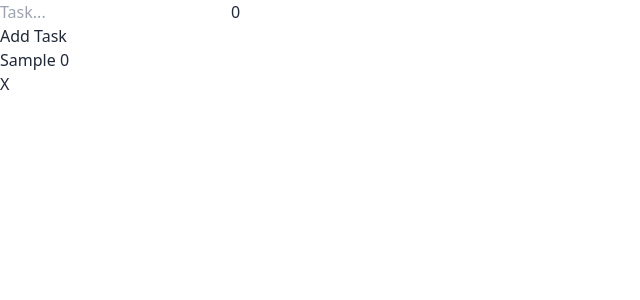
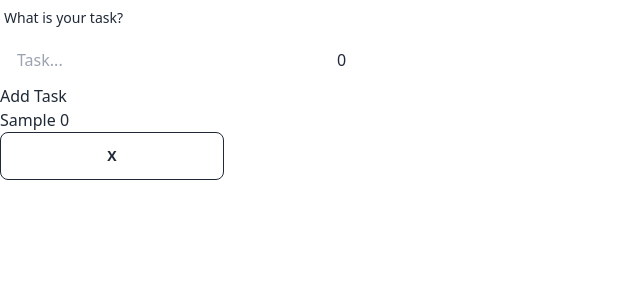
Before and after one commit to ZHANGJialiHappy/event-list-in-typescript, a React (Create React App) app: page / in a window 1280 px wide. Both pictures are taken after typing "Sample" into the empty fields and a click on the button "Add Task". Shown: the top 300 px of the page, without its empty margins (0-640 px from the left). Built offline with nearby package versions, Linux system fonts and the light colour scheme.

Commit message:
feat: add tailwind & DaisyUI

```diff
--- a/src/App.tsx
+++ b/src/App.tsx
@@ -39,8 +39,11 @@ const deleteTask = (id: number): void => {
     <div className="App">
       <div>
         <div>
-        <input type="text" placeholder="Task..." name="Task" onChange={handleChange} value={task}/>
-        <input type="number" placeholder="Deadline (in Days)..." name="Deadline" onChange={handleChange} value={deadline}/>
+        <label className="label">
+        <span className="label-text">What is your task?</span>
+        </label>
+        <input type="text" placeholder="Task..." name="Task" className="input w-full max-w-xs" onChange={handleChange} value={task}/>
+        <input type="number" placeholder="Deadline (in Days)..." name="Deadline" className="input w-full max-w-xs" onChange={handleChange} value={deadline}/>
         </div>
         <button onClick={addTask}>Add Task</button>
       </div>
--- a/src/Components/TodoTask.tsx
+++ b/src/Components/TodoTask.tsx
@@ -9,12 +9,12 @@ interface Props{
 
 export const TodoTask = ({task, deleteTask}: Props) => {
   return (
-    <div>
+    <div className="menu bg-base-100 w-56">
       <div>
         <span>{task.taskName} </span>
         <span>{task.deadline}</span>
       </div>
-        <button onClick={()=>deleteTask(task.id)}>X</button>
+        <button className="btn btn-outline" onClick={()=>deleteTask(task.id)}>X</button>
     </div>
   )
 }
--- a/tailwind.config.js
+++ b/tailwind.config.js
@@ -1,6 +1,8 @@
 /** @type {import('tailwindcss').Config} */
 module.exports = {
-  content: ["./src/**/*.{html,js}"],
+  content: [
+    "./src/**/*.{js,jsx,ts,tsx}"
+  ],
   theme: {
     extend: {},
   },
```
